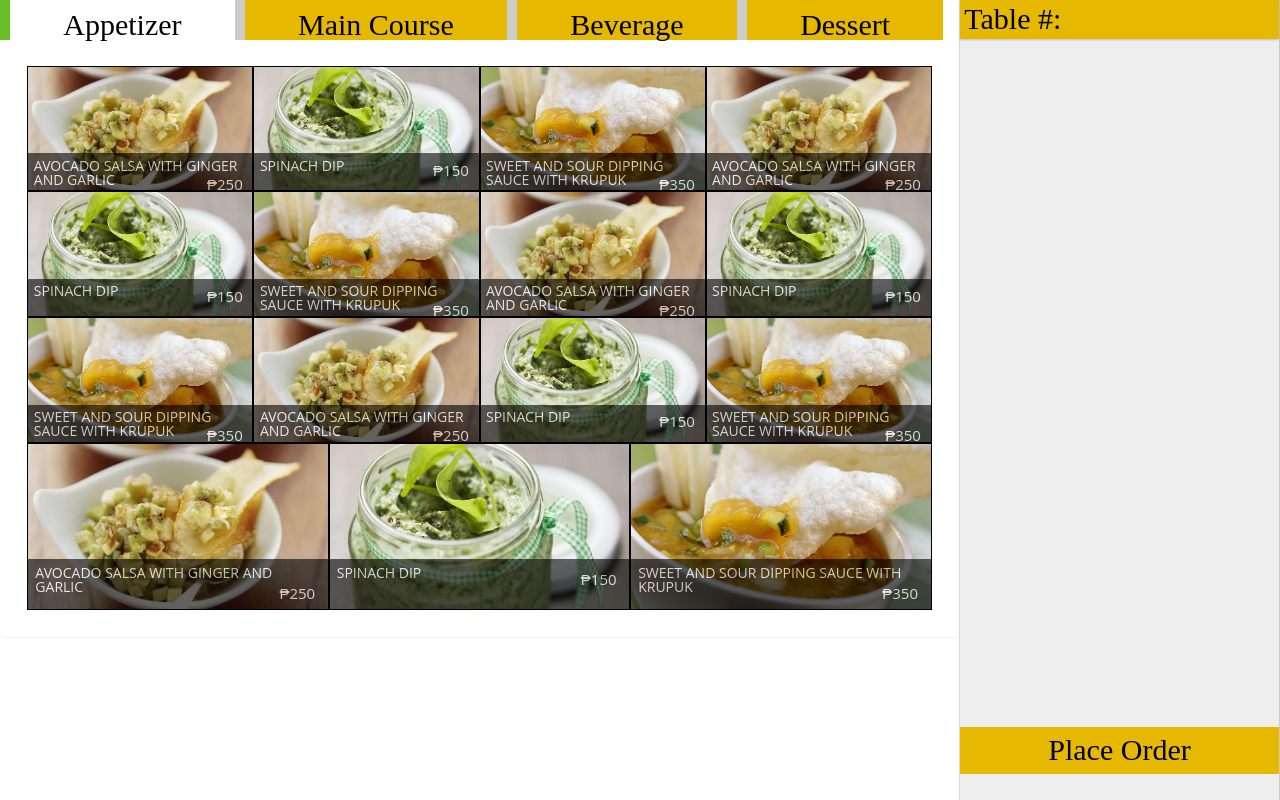
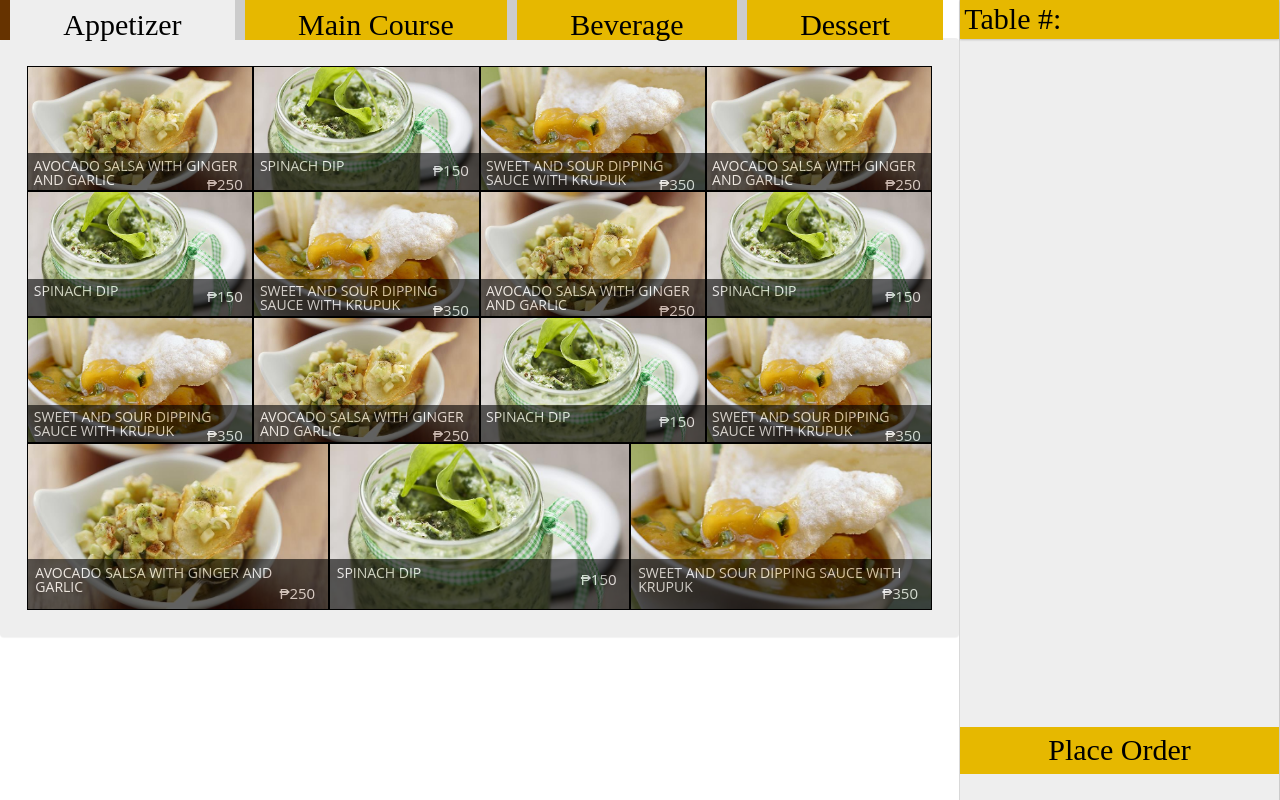
Before and after one commit to CS4-2016/resto, a PHP site: page /food-menu.php in a window 1280 px wide, with the box ticked. Run offline with PHP 8.4, Linux system fonts and the light colour scheme; some web fonts are replaced.

Commit message:
food menu

```diff
--- a/css/style_godfrey.css
+++ b/css/style_godfrey.css
@@ -413,6 +413,7 @@ body {
   cursor: hand;
   cursor: pointer;
   border-left: 10px solid #ccc;
+
 }
 .worko-tabs .tab:hover {
   background-color: #fff;
@@ -422,11 +423,9 @@ body {
 #tab-two:checked ~ .tabs #tab-two-label,
 #tab-three:checked ~ .tabs #tab-three-label,
 #tab-four:checked ~ .tabs #tab-four-label {
-  background-color: #fff;
+  background-color: #EEE;
   cursor: default;
-  border-left-color: #69be28;
-
-
+  border-left-color: #663300;
 }
 
 #tab-one:checked ~ .tabs #tab-one-panel,
@@ -435,7 +434,7 @@ body {
 #tab-four:checked ~ .tabs #tab-four-panel {
   display: block;
   margin-top: 4%;
-
+  background-color: #EEE;
 }
 
 @media (max-width: 600px) {
```
